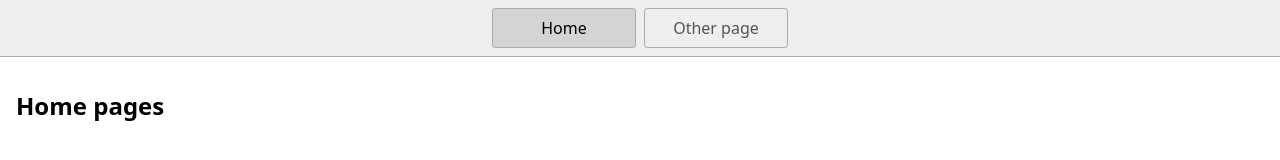
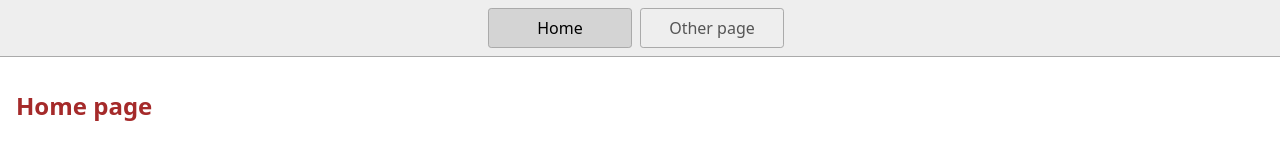
Before and after one commit to Svendolin/Stackblitz-Testing-Area, a plain HTML site: page index.html in a window 1280 px wide. Drawn offline with Linux system fonts and the light colour scheme.

Commit message:
1 binaries uploaded

```diff
--- a/index.html
+++ b/index.html
@@ -15,9 +15,10 @@
     <nav>
       <a href="/" aria-current="page">Home</a>
       <a href="/page2.html">Other page</a>
+      <img src="" alt="">
     </nav>
     <main>
-      <h1>Home pages</h1>
+      <h1>Home page</h1>
     </main>
   </body>
 </html>
--- a/styles.css
+++ b/styles.css
@@ -5,7 +5,7 @@
 body {
   margin: 0;
   font-family: system-ui, sans-serif;
-  color: black;
+  color: brown;
   background-color: white;
 }
 
```
Also changed, not shown: images/work1.webp (added).
